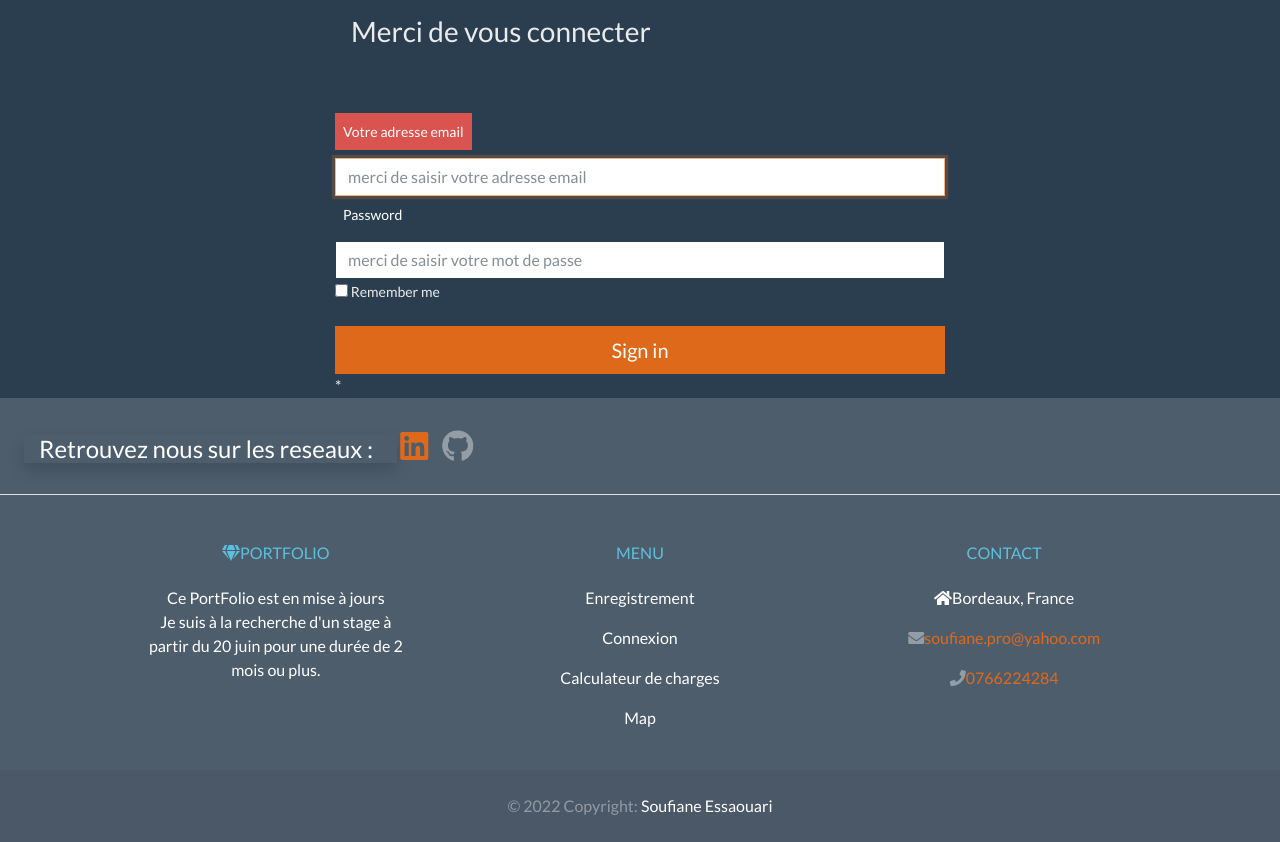
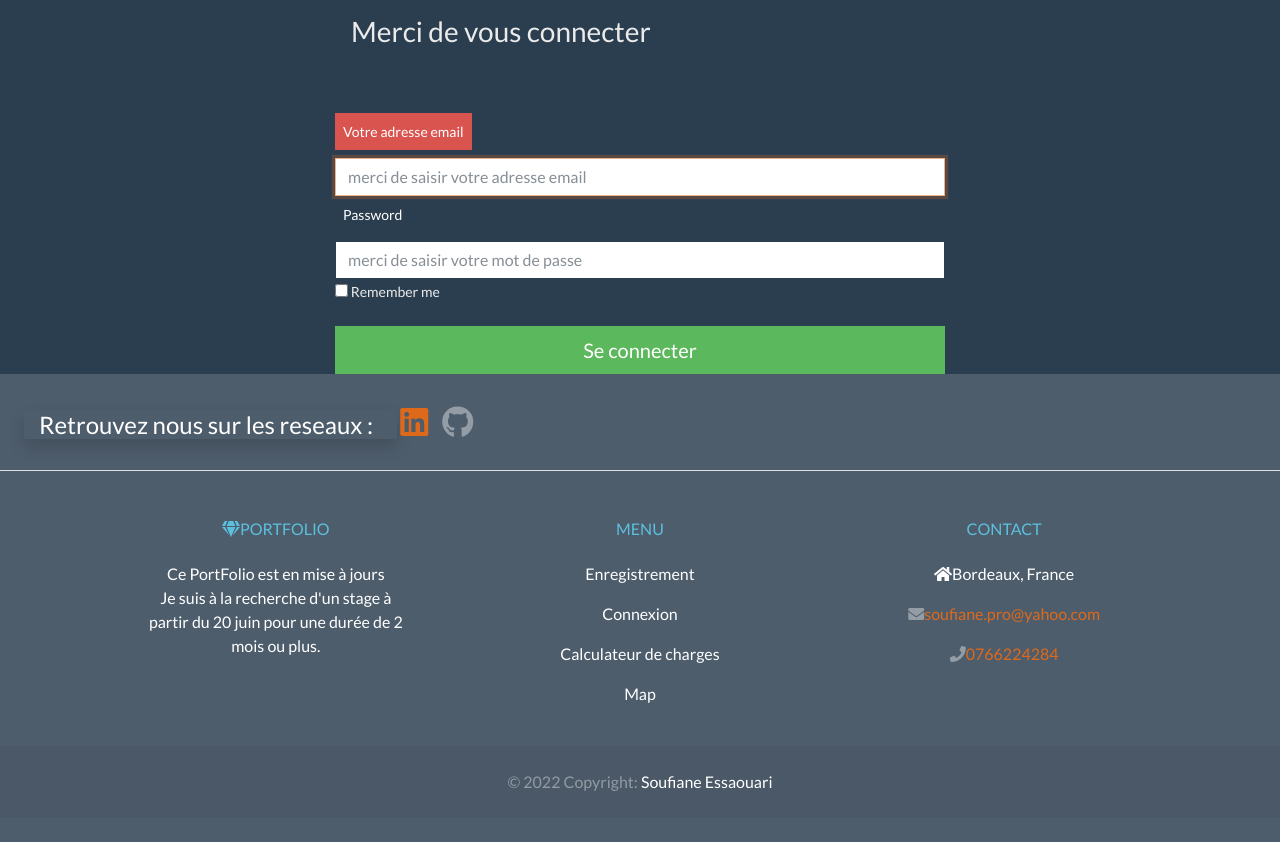
Before and after one commit to essasoufiane/Transporteur, a Symfony app: template templates/security/login.html.twig in a window 1280 px wide. Shown: the part 49-891 px from the top of the page. After the commit the page ends 840 px from the top, so only its background shows below. Run offline with Twig, Linux system fonts and the light colour scheme; the template is opened without the code that fills it, so the values that code supplies are empty; some libraries are stand-ins or nearby versions.

Commit message:
Update login form
Co-Authored-By: Soufiane Essaouari <100834396+essasoufiane@users.noreply.github.com>
Co-Authored-By: L.hajara <100834157+LHajara@users.noreply.github.com>
Co-Authored-By: tyrese951 <100834970+tyrese951@users.noreply.github.com>

```diff
--- a/templates/security/login.html.twig
+++ b/templates/security/login.html.twig
@@ -38,9 +38,9 @@
 			</div>
 
 
-			<button class="btn btn-lg btn-primary btn-block" type="submit">
-				Sign in
+			<button class="btn btn-lg btn-success btn-block" type="submit">
+				Se connecter
 			</button>
-		</form>*
+		</form>
 	</div>
 {% endblock %}
```
